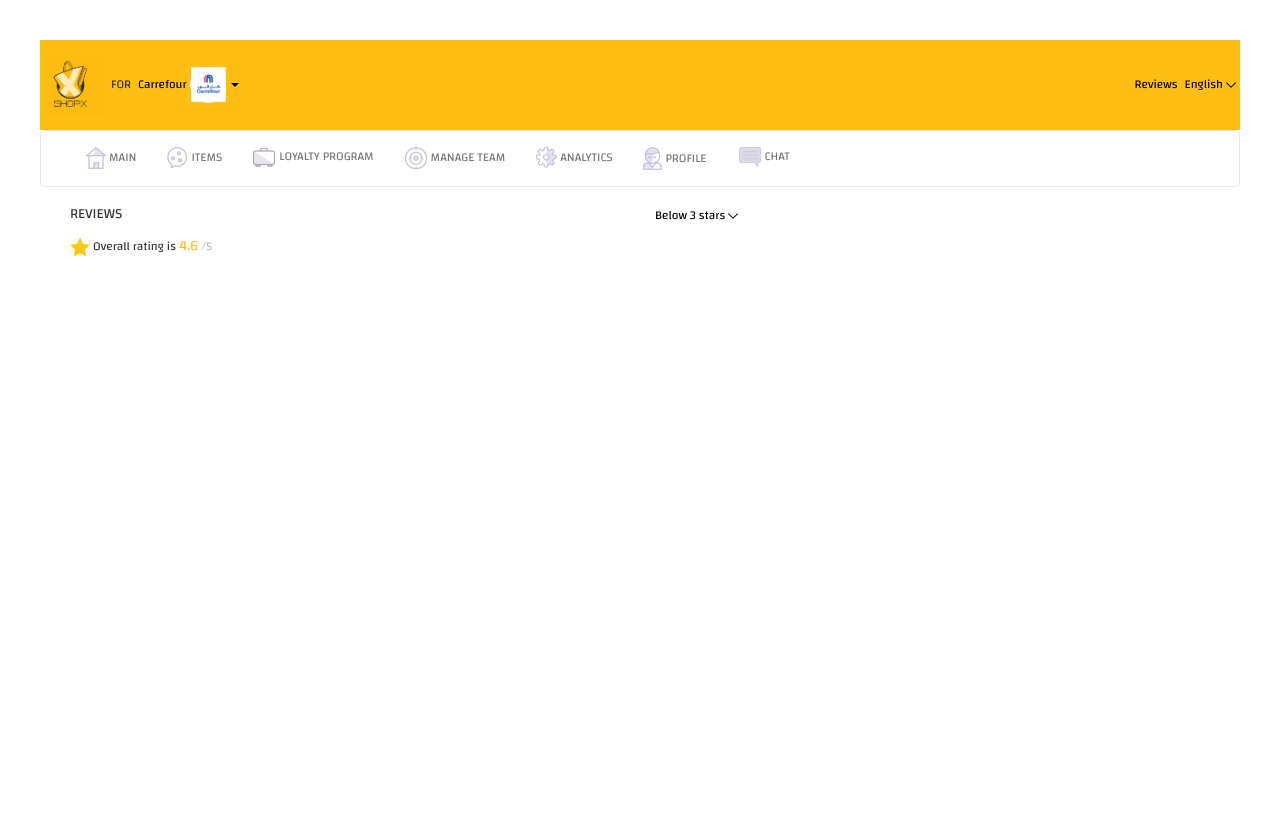
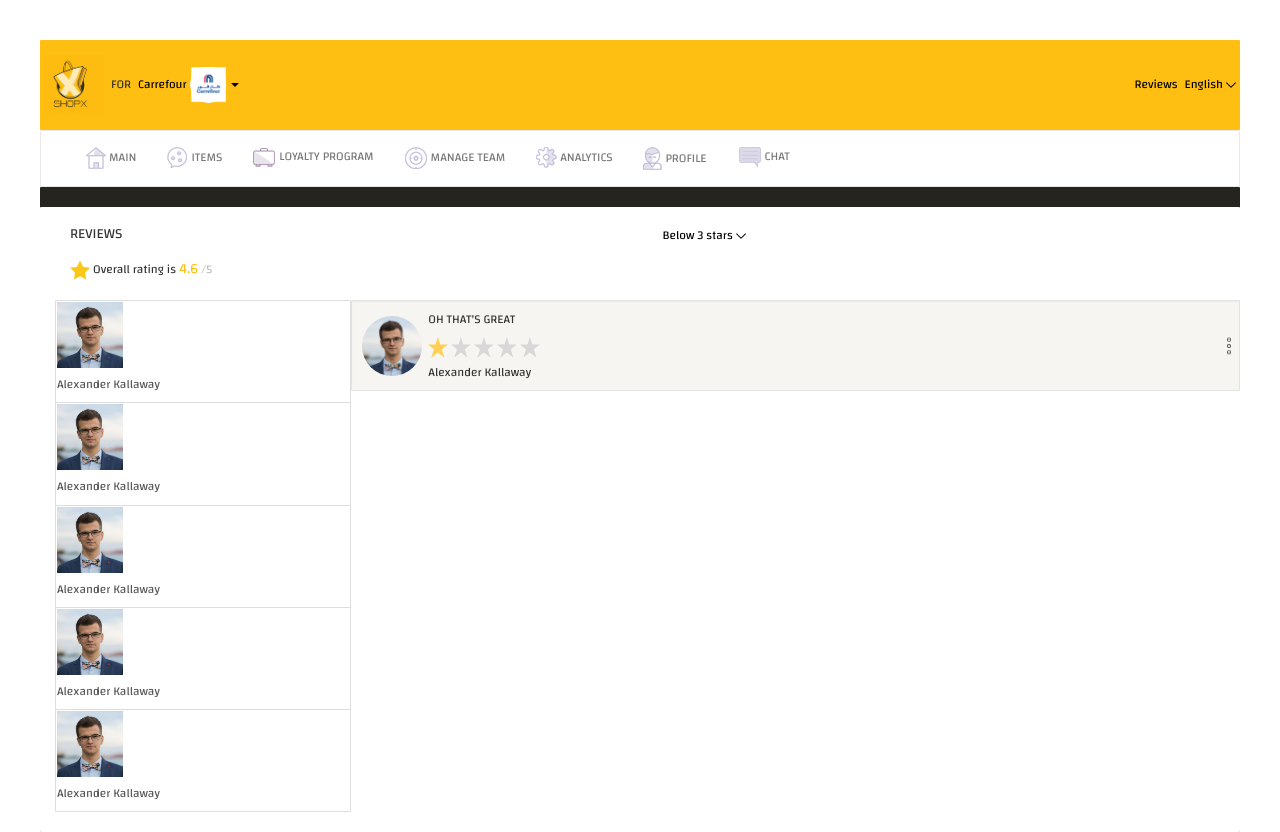
Before and after one commit to hozzjss/gplanet-task, a website: page index.html in a window 1280 px wide. Before the commit the page ends 800 px from the top, so only its background shows below. Drawn offline with nearby package versions, Linux system fonts and the light colour scheme; files that its build step writes are made by us from their sources.

Commit message:
done with chat info and started working on messages

```diff
--- a/index.html
+++ b/index.html
@@ -13,7 +13,7 @@
   <link rel="stylesheet" href="https://maxcdn.bootstrapcdn.com/bootstrap/3.3.7/css/bootstrap.min.css" integrity="sha384-BVYiiSIFeK1dGmJRAkycuHAHRg32OmUcww7on3RYdg4Va+PmSTsz/K68vbdEjh4u"
     crossorigin="anonymous">
   <link rel="stylesheet" type="text/css" href="./css/main.css">
-<link href="https://fonts.googleapis.com/css?family=Changa:400,700" rel="stylesheet">
+  <link href="https://fonts.googleapis.com/css?family=Changa:400,700" rel="stylesheet">
   <meta name="description" content="">
   <meta name="viewport" content="width=device-width, initial-scale=1">
 </head>
@@ -134,14 +134,15 @@
           </div>
         </div>
         <!-- /.navbar-collapse -->
+
       </nav>
 
     </header>
     <main class="container-fluid">
       <div class="row">
         <section class="reviewers col-xs-12">
-          <div class="header">
-            <div class="container">
+          <div class="container">
+            <div class="header">
               <div class="row">
                 <div class="col-xs-6">
                   <h5>REVIEWS</h5>
@@ -180,11 +181,13 @@
                   </div>
                 </div>
                 <!--Dropdown ends here-->
+
               </div>
+
               <!-- Overall rating starts here -->
-              <div class="row">
-                <div class="col-xs-12">
-                  <div class="overall-rating">
+              <div class="overall-rating">
+                <div class="row">
+                  <div class="col-xs-12">
                     <div class="img">
                       <img src="./assets/star.png" alt="a star">
                       <span>Overall rating is </span>
@@ -194,8 +197,58 @@
                   </div>
                 </div>
               </div>
-              <!-- Overall rating ends here -->
             </div>
+            <!-- Overall rating ends here -->
+
+            <!-- Chat interface start -->
+            <div class="chat-interface">
+              <div class="row">
+                <div class="col-xs-3 list-group user-list"></div>
+                <div class="col-xs-9 container-fluid chat">
+                  <!-- Chat info start -->
+                  <div class="row">
+                    <div class="col-xs-12">
+                      <div class="chat-info well">
+                        <div class="left-align">
+                          <div class="user-img left-align">
+                            <img class="img-responsive" src="./assets/user.jpg" alt="">
+                          </div>
+                          <div class="data">
+                            <div class="review-title">
+                              <h6>OH THAT'S GREAT</h6>
+                            </div>
+                            <div class="stars" data-stars="1"></div>
+                            <div class="name">
+                              <h6>Alexander Kallaway</h6>
+                            </div>
+                          </div>
+                        </div>
+                        <div class="right-align">
+                          <a href="#">
+                            <img src="./assets/icons8-Menu 2-50.png" alt="">
+                          </a>
+                        </div>
+                      </div>
+                    </div>
+                  </div>
+                  <!-- Chat info end -->
+                  <!-- Chat messages start -->
+                  <div class="row">
+                    <div class="col-xs-12">
+                      <div class="messages container">
+                        <div class="message">
+                          <div class="user-thumb"></div>
+                          <div class="content"></div>
+                        </div>
+                      </div>
+                    </div>
+                  </div>
+                  <!-- Chat messages end -->
+                </div>
+              </div>
+            </div>
+            <!-- Chat interface end -->
+
           </div>
         </section>
       </div>
@@ -204,6 +257,7 @@
   <script src="//cdnjs.cloudflare.com/ajax/libs/jquery/2.1.3/jquery.min.js"></script>
   <script src="https://maxcdn.bootstrapcdn.com/bootstrap/3.3.7/js/bootstrap.min.js" integrity="sha384-Tc5IQib027qvyjSMfHjOMaLkfuWVxZxUPnCJA7l2mCWNIpG9mGCD8wGNIcPD7Txa"
     crossorigin="anonymous"></script>
+  <script src="./js/main.js"></script>
 </body>
 
 </html>
--- /dev/null
+++ b/js/main.js
@@ -0,0 +1,29 @@
+'use strict';
+
+$(document).ready(function () {
+    var generateNewStar = function generateNewStar(dataRating) {
+        return '<svg height="25" width="23" class="star rating" data-rating="' + dataRating + '">\n                    <polygon points="9.9, 1.1, 3.3, 21.78, 19.8, 8.58, 0, 8.58, 16.5, 21.78" style="fill-rule:nonzero;" />\n                </svg>';
+    };
+    var fiveStars = '';
+    for (var i = 1; i < 6; i += 1) {
+        fiveStars += generateNewStar(i);
+    }
+    var generateNewUser = function generateNewUser() {
+        var name = arguments.length > 0 && arguments[0] !== undefined ? arguments[0] : 'Alexander Kallaway';
+        var imgSrc = arguments.length > 1 && arguments[1] !== undefined ? arguments[1] : './assets/user.jpg';
+        var stars = arguments.length > 2 && arguments[2] !== undefined ? arguments[2] : '1';
+
+        return '\n        <a class="list-group-item" href="#">\n            <div class="user">\n                <div class="img">\n                    <img class="img-responsive" src="' + imgSrc + '" alt="">\n                </div>\n                <div class="review-excerpt">\n                    <h5>Super Good</h5>\n                    <div class="stars" data-stars="' + stars + '">\n                        ' + fiveStars + '\n                    </div>\n                    <div class="name">\n                        <h6>' + name + '</h6>\n                    </div>\n                    <div class="message-excerpt">\n                        Lorem ipsum dolor sit amet, consectetur adipisicing elit. Veniam odit mollitia, architecto enim autem ipsa earum cupiditate\n                        itaque odio nam.\n                    </div>\n                </div>\n            </div>\n        </a>';
+    };
+    var userList = $('.user-list.list-group');
+    // add five stars to chat-info
+    $('.chat-info .stars').append(fiveStars);
+
+    // add five users
+    for (var _i = 0; _i < 5; _i += 1) {
+        userList.append(generateNewUser());
+    }
+    $('.star.rating').click(function () {
+        $(this).parent().attr('data-stars', $(this).data('rating'));
+    });
+});
--- a/package.json
+++ b/package.json
@@ -10,8 +10,10 @@
   "author": "",
   "license": "ISC",
   "devDependencies": {
+    "babel-preset-es2015": "^6.24.1",
     "gulp": "^3.9.1",
     "gulp-autoprefixer": "^4.0.0",
+    "gulp-babel": "^6.1.2",
     "gulp-sass": "^3.1.0",
     "sassdoc": "^2.3.0"
   }
--- a/scss/layout/_reviewers.scss
+++ b/scss/layout/_reviewers.scss
@@ -1,13 +1,22 @@
+@import '../components/stars';
 @import '../components/mixins';
 @import '../components/colors';
- .reviewers {
+main {
+    padding-top: 20px;
+    margin-top: -20px;
+}
+.reviewers {
+    padding-top: 20px;
     background-color: #fff;
+    .container {
+        padding-right: 0;
+    }
     .header {
         h5 {
             margin: 0;
         }
         .overall-rating {
-            margin-top: 12px;
+            margin: 15px 0;
             div {
                 display: inline-block;
             }
@@ -26,4 +35,49 @@
         @include default-link;
 
     }
+    .list-group-item {
+        padding: 1px;
+        h6 {
+            display: inline-block;
+        }
+        .img img {
+            width: 66px;
+        }
+    }
+    .user-list {
+        padding: 0;
+        .user .review-excerpt > *:not(.name) {
+            display: none;
+        }
+    }
+    .chat {
+        padding: 0;
+        .chat-info {
+            display: flex;
+            padding: 2px 0 0 10px;;
+            background-color: #f6f5f2;
+            @include centering-flex(space-between);
+            div.stars {
+                height: 20px;
+            }
+
+            & > div, div.left-align > div, div.right-align > div {
+                display: inline-block;
+            }
+            div.right-align {
+                max-width: 50px;
+                // flex-grow: 2;
+                img {
+                    max-width: 20px;
+                }
+            }
+            div.user-img {
+                margin-right: 3px;
+                img {
+                    width: 60px;
+                    border-radius: 50%;
+                }
+            }
+        }
+    }
 }
--- a/scss/main.scss
+++ b/scss/main.scss
@@ -3,6 +3,9 @@ $black: #26241e;
     font-size: 10px;
     font-weight: 700;
     font-family: Changa, sans-serif;
+}
+* :not(img) {
+    border-radius: 1px !important;
 }
 
 @mixin font-in-res-of($res, $size) {
```
Also changed, not shown: Gulpfile.js (+18 -3 lines), main.bundle.js/main.js (added, +21 -0 lines), main.js (added, +49 -0 lines), assets/icons8-Menu 2-50.png (added), assets/user.jpg (added).
